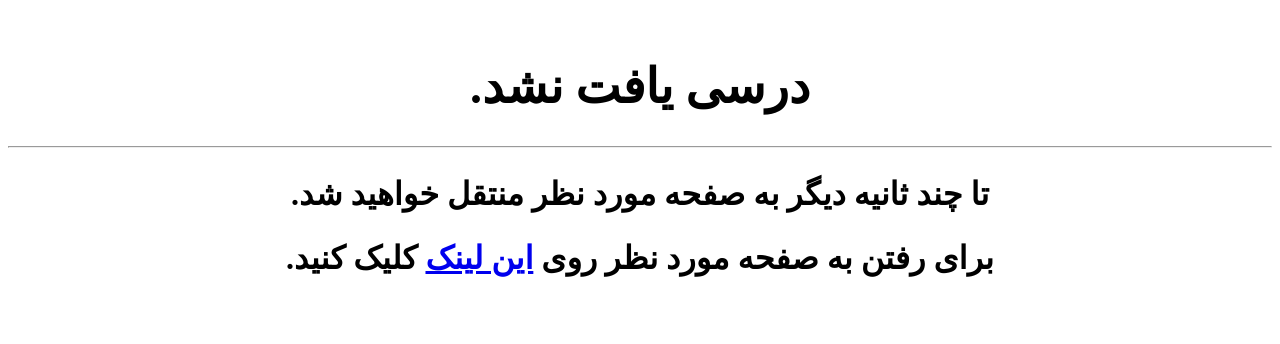
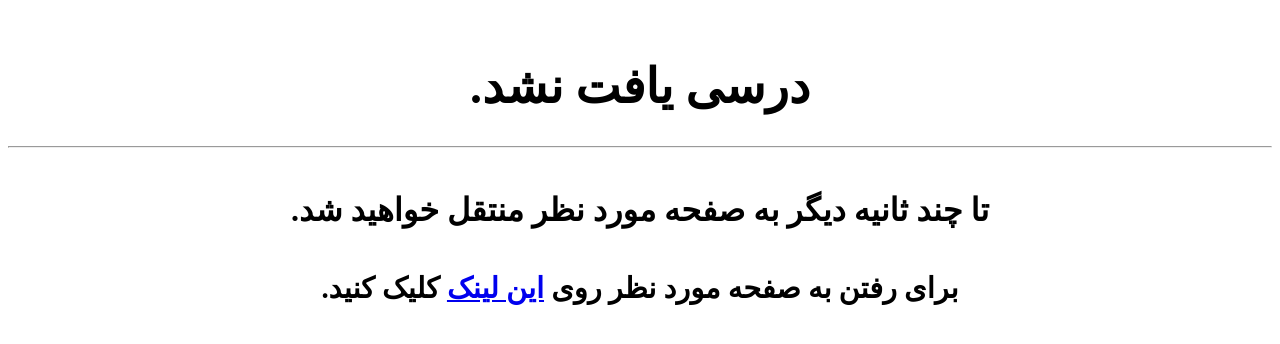
Before and after one commit to Abdolahi34/Conferences-Scoring-System, a Django app: page /score/lessons/ in a window 1280 px wide. Shown: the top 344 px of the page. Run offline with Django 4.2, Linux system fonts and the light colour scheme; the visitor is signed in with stand-in values (Sample User, id 1); data that the repository does not hold is empty; parts of the project's set-up code (start-up, migrations or seed data) failed here and were passed over.

Commit message:
Update message_redirect.html

```diff
--- a/templates/score/message_redirect.html
+++ b/templates/score/message_redirect.html
@@ -3,15 +3,14 @@
 <head>
     <meta charset="UTF-8">
     <title>در حال انتقال ...</title>
-    <meta http-equiv="refresh" content="4; URL={{ url }}"/>
 </head>
 <body>
 <br>
 <h1 style="text-align: center; font-size: xxx-large; direction: rtl">{{ message }}</h1>
 <hr>
-<h2 style="text-align: center; font-size: xx-large; direction: rtl">تا چند ثانیه دیگر به صفحه مورد نظر منتقل خواهید
-    شد.</h2>
-<h2 style="text-align: center; font-size: xx-large; direction: rtl">برای رفتن به صفحه مورد نظر روی <a href="{{ url }}">این
-    لینک</a> کلیک کنید.</h2>
+<h4 style="text-align: center; font-size: 2rem; direction: rtl">تا چند ثانیه دیگر به صفحه مورد نظر منتقل خواهید
+    شد.</h4>
+<h4 style="text-align: center; font-size: 1.8rem; direction: rtl">برای رفتن به صفحه مورد نظر روی <a href="{{ url }}">این
+    لینک</a> کلیک کنید.</h4>
 </body>
 </html>
```
